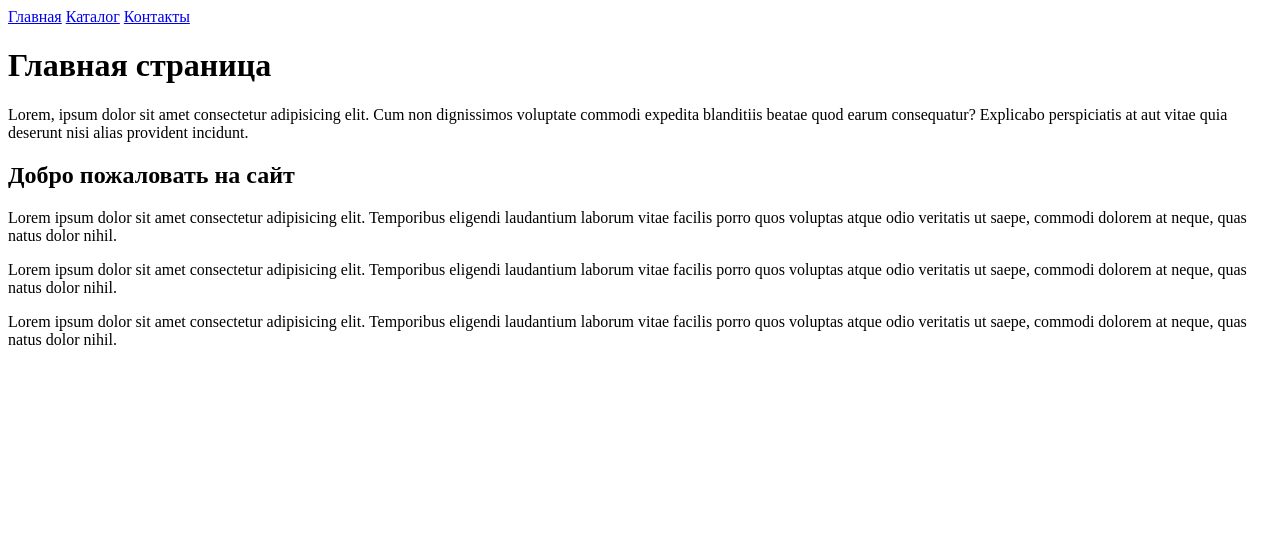
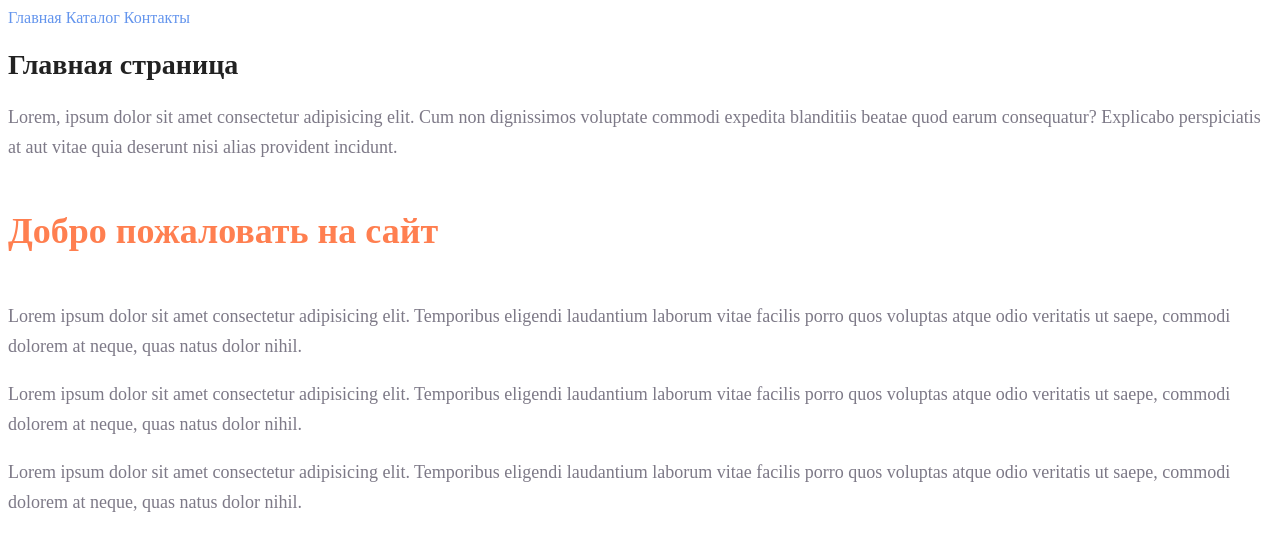
Before and after one commit to Matveyka20/HTMLLess1, a plain HTML site: page index.html in a window 1280 px wide. Drawn offline with Linux system fonts and the light colour scheme.

Commit message:
commit 3

```diff
--- a/index.html
+++ b/index.html
@@ -3,18 +3,19 @@
 <head>
     <meta charset="UTF-8">
     <meta name="viewport" content="width=device-width, initial-scale=1.0">
+    <link rel="stylesheet" href="./style.css">
     <title>Lesson1</title>
 </head>
 <body>      <!-- Тег body главный для нашей страницы -->
-    <a href="./index.html">Главная</a>
-    <a href="./catalog/catalog.html">Каталог</a>
-    <a href="./contact.html">Контакты</a>
-    <h1>Главная страница</h1>
-    <p>Lorem, ipsum dolor sit amet consectetur adipisicing elit. Cum non dignissimos voluptate commodi expedita blanditiis beatae quod earum consequatur? Explicabo perspiciatis at aut vitae quia deserunt nisi alias provident incidunt.
+    <a class="link" href="./index.html">Главная</a>
+    <a class="link" href="./catalog/catalog.html">Каталог</a>
+    <a class="link" href="./contact.html">Контакты</a>
+    <h1 class="h1" >Главная страница</h1>
+    <p class="par">Lorem, ipsum dolor sit amet consectetur adipisicing elit. Cum non dignissimos voluptate commodi expedita blanditiis beatae quod earum consequatur? Explicabo perspiciatis at aut vitae quia deserunt nisi alias provident incidunt.
     </p>
-    <h2>Добро пожаловать на сайт</h2>
-    <p>Lorem ipsum dolor sit amet consectetur adipisicing elit. Temporibus eligendi laudantium laborum vitae facilis porro quos voluptas atque odio veritatis ut saepe, commodi dolorem at neque, quas natus dolor nihil.</p>
-    <p>Lorem ipsum dolor sit amet consectetur adipisicing elit. Temporibus eligendi laudantium laborum vitae facilis porro quos voluptas atque odio veritatis ut saepe, commodi dolorem at neque, quas natus dolor nihil.</p>
-    <p>Lorem ipsum dolor sit amet consectetur adipisicing elit. Temporibus eligendi laudantium laborum vitae facilis porro quos voluptas atque odio veritatis ut saepe, commodi dolorem at neque, quas natus dolor nihil.</p>
+    <h2 class="h2">Добро пожаловать на сайт</h2>
+    <p class="par">Lorem ipsum dolor sit amet consectetur adipisicing elit. Temporibus eligendi laudantium laborum vitae facilis porro quos voluptas atque odio veritatis ut saepe, commodi dolorem at neque, quas natus dolor nihil.</p>
+    <p class="par">Lorem ipsum dolor sit amet consectetur adipisicing elit. Temporibus eligendi laudantium laborum vitae facilis porro quos voluptas atque odio veritatis ut saepe, commodi dolorem at neque, quas natus dolor nihil.</p>
+    <p class="par">Lorem ipsum dolor sit amet consectetur adipisicing elit. Temporibus eligendi laudantium laborum vitae facilis porro quos voluptas atque odio veritatis ut saepe, commodi dolorem at neque, quas natus dolor nihil.</p>
 </body>
 </html>
--- /dev/null
+++ b/style.css
@@ -0,0 +1,32 @@
+a {
+    text-decoration: none;
+}
+
+.link{
+    color: cornflowerblue;
+    font-size: 16px;
+    line-height: 20px;
+}
+
+.h1{
+    color: #222222;
+    font-size: 28px;
+    line-height: 36px;
+    font-weight: bold
+}
+
+.par{
+    font-style: normal;
+    font-weight: 300;
+    font-size: 18px;
+    line-height: 30px;
+    color:#7D7987
+}
+
+.h2{
+    color: coral;
+    font-style: normal;
+    font-weight: 700;
+    font-size: 36px;
+    line-height: 80px;
+}
```
Also changed, not shown: catalog/catalog.html (+12 -11 lines), contact.html (+5 -4 lines).
